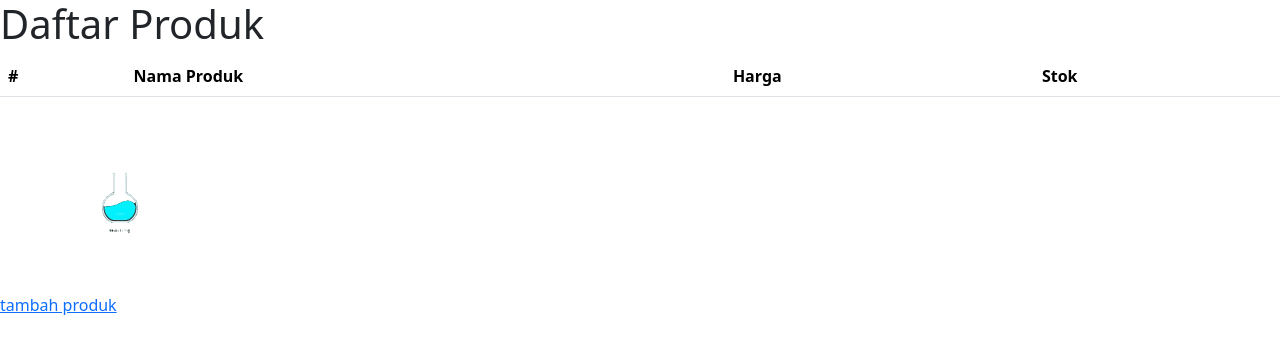
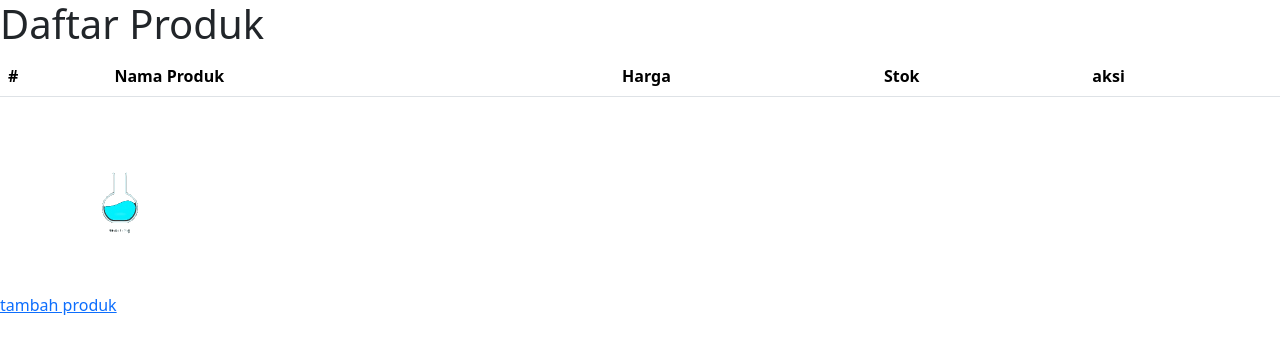
Before and after one commit to ihell/produk, a plain HTML site: page index.html in a window 1280 px wide. Drawn offline with nearby package versions, Linux system fonts and the light colour scheme; no server answers.

Commit message:
tambah tr aksi

```diff
--- a/index.html
+++ b/index.html
@@ -22,6 +22,7 @@
         <th scope="col">Nama Produk</th>
         <th scope="col">Harga</th>
         <th scope="col">Stok</th>
+        <th scope="col">aksi</th>
       </tr>
     </thead>
     <tbody>
```
